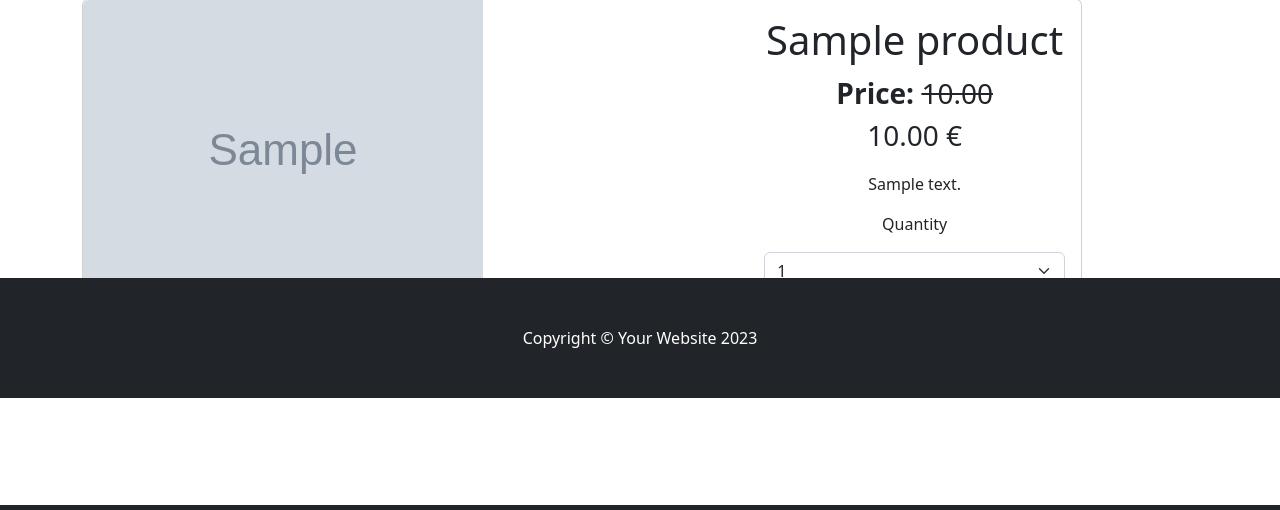
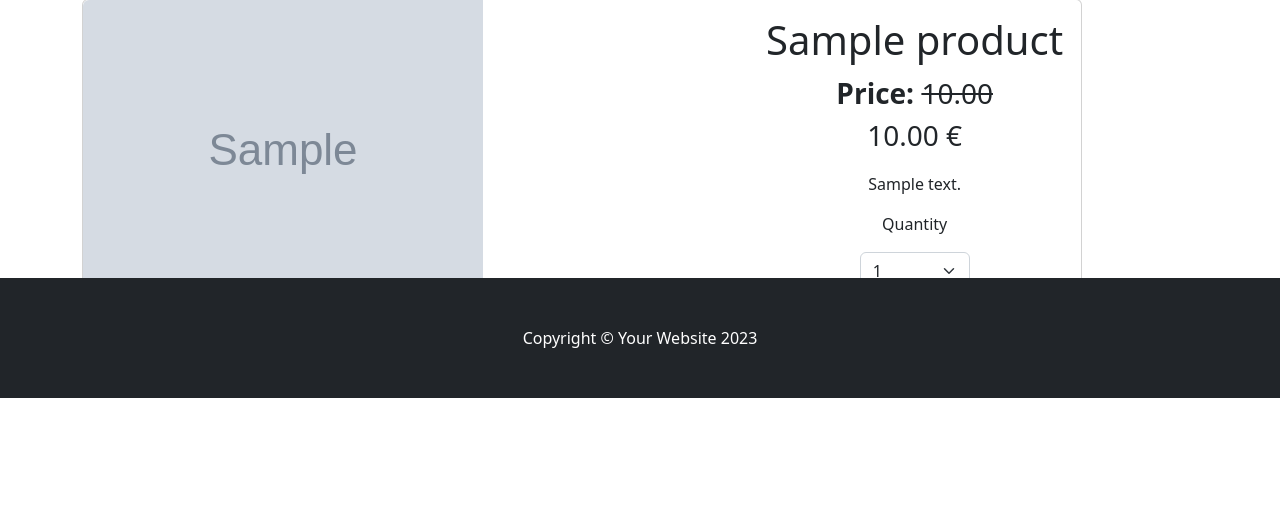
Before and after one commit to GeorgiDN/Ecommerse-with-Django, a Django app: page /product/1/ in a window 1280 px wide. Shown: the part 402-912 px from the top of the page. Run offline with Django 5.2, Linux system fonts and the light colour scheme; tables that the repository leaves empty hold one stand-in row (values such as "Sample post"); grey boxes marked "Sample" are stand-in pictures; some libraries are stand-ins or nearby versions.

Commit message:
fix: width of select product quantity form

```diff
--- a/ecommerseApp/static/css/product.css
+++ b/ecommerseApp/static/css/product.css
@@ -34,9 +34,14 @@
     object-fit: cover;
 }
 
-.card-body {
+.product-card-body {
     flex-grow: 1;
     display: flex;
     flex-direction: column;
     justify-content: space-between;
 }
+
+#qty-cart {
+    max-width: 110px;
+    margin-bottom: 0.3rem;
+}
--- a/ecommerseApp/templates/store/categories.html
+++ b/ecommerseApp/templates/store/categories.html
@@ -14,7 +14,7 @@
                             </a>
 
                             <!-- Product details -->
-                            <div class="card-body p-4">
+                            <div class="product-card-body p-4">
                                 <div class="text-center">
                                     <h5 class="fw-bolder">{{ category.name }}</h5>
                                 </div>
--- a/ecommerseApp/templates/store/product_list.html
+++ b/ecommerseApp/templates/store/product_list.html
@@ -9,7 +9,7 @@
                             <!-- Product image-->
                             <img class="card-img-top" src="{{ product.image.url }}" alt="..."/>
                             <!-- Product details-->
-                            <div class="card-body p-4">
+                            <div class="product-card-body p-4">
                                 <div class="text-center">
                                     <!-- Product name-->
                                     <h5 class="fw-bolder">{{ product.name }}</h5>
```
